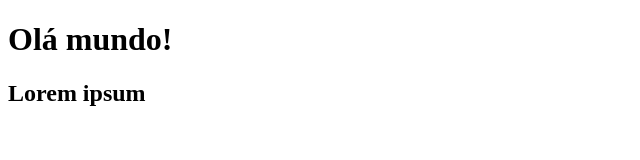
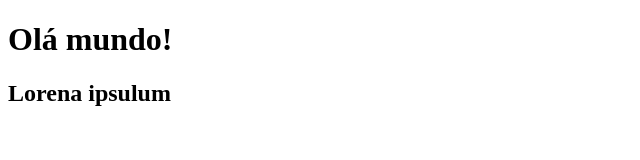
Before and after one commit to castrolabz/a, a plain HTML site: page index.html in a window 1280 px wide. Shown: the full height of the page, 0-640 px from the left. Drawn offline with Linux system fonts and the light colour scheme.

Commit message:
Update index.html

```diff
--- a/index.html
+++ b/index.html
@@ -3,10 +3,10 @@
 <head>
     <meta charset="UTF-8">
     <meta name="viewport" content="width=device-width, initial-scale=1.0">
-    <title>Document</title>
+    <title>Conflito</title>
 </head>
 <body>
     <h1>Olá mundo!</h1>
-    <h2>Lorem ipsum</h2>
+    <h2>Lorena ipsulum</h2>
 </body>
 </html>
```
